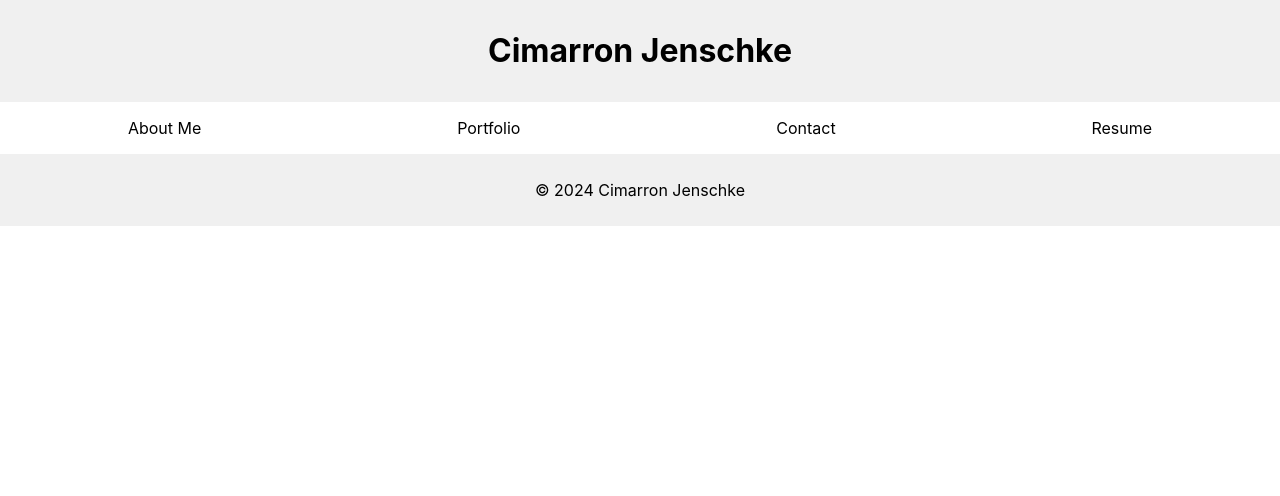
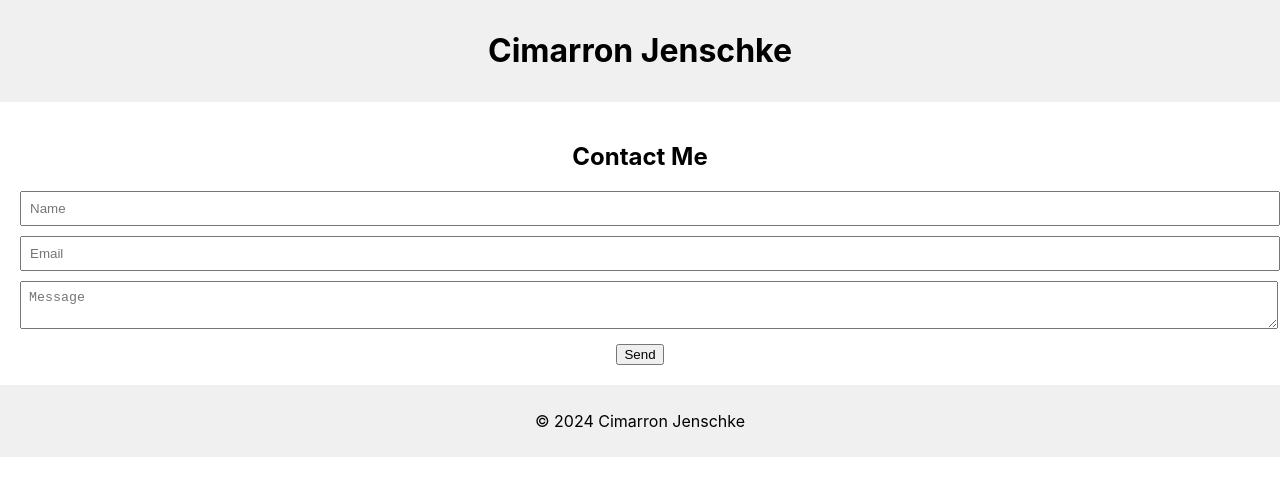
Before and after one commit to cjenschke/Portfolio-2, a React (Create React App) app: page /contact in a window 1280 px wide. Shown: the top 496 px of the page. Built offline with nearby package versions, Linux system fonts and the light colour scheme; the HTML template or start-up script is replaced by a standard one.

Commit message:
loads to about page

```diff
--- a/package.json
+++ b/package.json
@@ -8,6 +8,7 @@
     "@testing-library/user-event": "^13.5.0",
     "react": "^18.2.0",
     "react-dom": "^18.2.0",
+    "react-router-dom": "^6.21.1",
     "react-scripts": "5.0.1",
     "web-vitals": "^2.1.4"
   },
--- a/src/App.js
+++ b/src/App.js
@@ -1,16 +1,28 @@
 import React from 'react';
+import { BrowserRouter as Router, Route, Routes } from 'react-router-dom';
 import Header from './components/Header';
 import Footer from './components/Footer';
-import Navigation from './components/Navigation';
+import AboutMe from './pages/AboutMe';
+import Portfolio from './pages/Portfolio';
+import Contact from './pages/Contact';
+import Resume from './pages/Resume';
+// import other components as needed
 
 function App() {
   return (
-    <div className="App">
-      <Header />
-      <Navigation />
-      {/* Page content goes here */}
-      <Footer />
-    </div>
+    <Router>
+      <div className="App">
+        <Header />
+        <Routes>
+          <Route path="/" element={<AboutMe />} />
+          <Route path="/portfolio" element={<Portfolio />} />
+          <Route path="/contact" element={<Contact />} />
+          <Route path="/resume" element={<Resume />} />
+          {/* Add more routes as needed */}
+        </Routes>
+        <Footer />
+      </div>
+    </Router>
   );
 }
 
--- a/src/pages/AboutMe/index.js
+++ b/src/pages/AboutMe/index.js
@@ -0,0 +1,14 @@
+import React from 'react';
+import './style.css';
+
+function AboutMe() {
+  return (
+    <div className="about-me">
+      <h2>About Me</h2>
+      <img src="../public/IMG_0405.jpeg" alt="Cimarron Jenschke" />
+      <p>Bio goes here.</p>
+    </div>
+  );
+}
+
+export default AboutMe;
--- a/src/pages/AboutMe/style.css
+++ b/src/pages/AboutMe/style.css
@@ -0,0 +1,10 @@
+.about-me {
+    text-align: center;
+    padding: 20px;
+}
+
+.about-me img {
+    width: 150px;
+    height: auto;
+    border-radius: 50%;
+}
--- a/src/pages/Contact/index.js
+++ b/src/pages/Contact/index.js
@@ -0,0 +1,18 @@
+import React from 'react';
+import './style.css';
+
+function Contact() {
+  return (
+    <div className="contact">
+      <h2>Contact Me</h2>
+      <form>
+        <input type="text" placeholder="Name" />
+        <input type="email" placeholder="Email" />
+        <textarea placeholder="Message"></textarea>
+        <button type="submit">Send</button>
+      </form>
+    </div>
+  );
+}
+
+export default Contact;
--- a/src/pages/Contact/style.css
+++ b/src/pages/Contact/style.css
@@ -0,0 +1,14 @@
+.contact {
+    text-align: center;
+    padding: 20px;
+}
+
+.contact form {
+    margin-top: 20px;
+}
+
+.contact input, .contact textarea {
+    margin-bottom: 10px;
+    width: 100%;
+    padding: 8px;
+}
--- a/src/pages/Portfolio/index.js
+++ b/src/pages/Portfolio/index.js
@@ -0,0 +1,33 @@
+import React from 'react';
+import Project from '../../components/Project';
+import './style.css';
+
+function Portfolio() {
+  const projects = [
+    {
+      title: 'Project 1',
+      imageUrl: 'url-to-image-1.jpg',
+      projectUrl: 'link-to-live-project-1',
+      repoUrl: 'link-to-github-repo-1',
+    },
+  ];
+
+  return (
+    <div className="portfolio">
+      <h2>My Portfolio</h2>
+      <div className="projects">
+        {projects.map((project, index) => (
+          <Project
+            key={index}
+            title={project.title}
+            imageUrl={project.imageUrl}
+            projectUrl={project.projectUrl}
+            repoUrl={project.repoUrl}
+          />
+        ))}
+      </div>
+    </div>
+  );
+}
+
+export default Portfolio;
--- a/src/pages/Portfolio/style.css
+++ b/src/pages/Portfolio/style.css
@@ -0,0 +1,11 @@
+.portfolio {
+    text-align: center;
+    padding: 20px;
+}
+
+.projects {
+    display: flex;
+    flex-wrap: wrap;
+    justify-content: center;
+    gap: 20px;
+}
--- a/src/pages/Resume/index.js
+++ b/src/pages/Resume/index.js
@@ -0,0 +1,20 @@
+import React from 'react';
+import './style.css';
+function Resume() {
+  return (
+    <div className="resume">
+      <h2>Resume</h2>
+      <p>My professional skills include:</p>
+      <ul>
+        <li>Skill 1</li>
+        <li>Skill 2</li>
+        {/* Add more skills */}
+      </ul>
+      <a href="link-to-your-resume.pdf" download>
+        Download My Resume
+      </a>
+    </div>
+  );
+}
+
+export default Resume;
--- a/src/pages/Resume/style.css
+++ b/src/pages/Resume/style.css
@@ -0,0 +1,14 @@
+.resume {
+    text-align: center;
+    padding: 20px;
+}
+
+.resume ul {
+    list-style-type: none;
+    padding: 0;
+}
+
+.resume a {
+    display: inline-block;
+    margin-top: 20px;
+}
```
Also changed, not shown: public/manifest.json, 2 other files (tests, documents, lock files or other folders).
